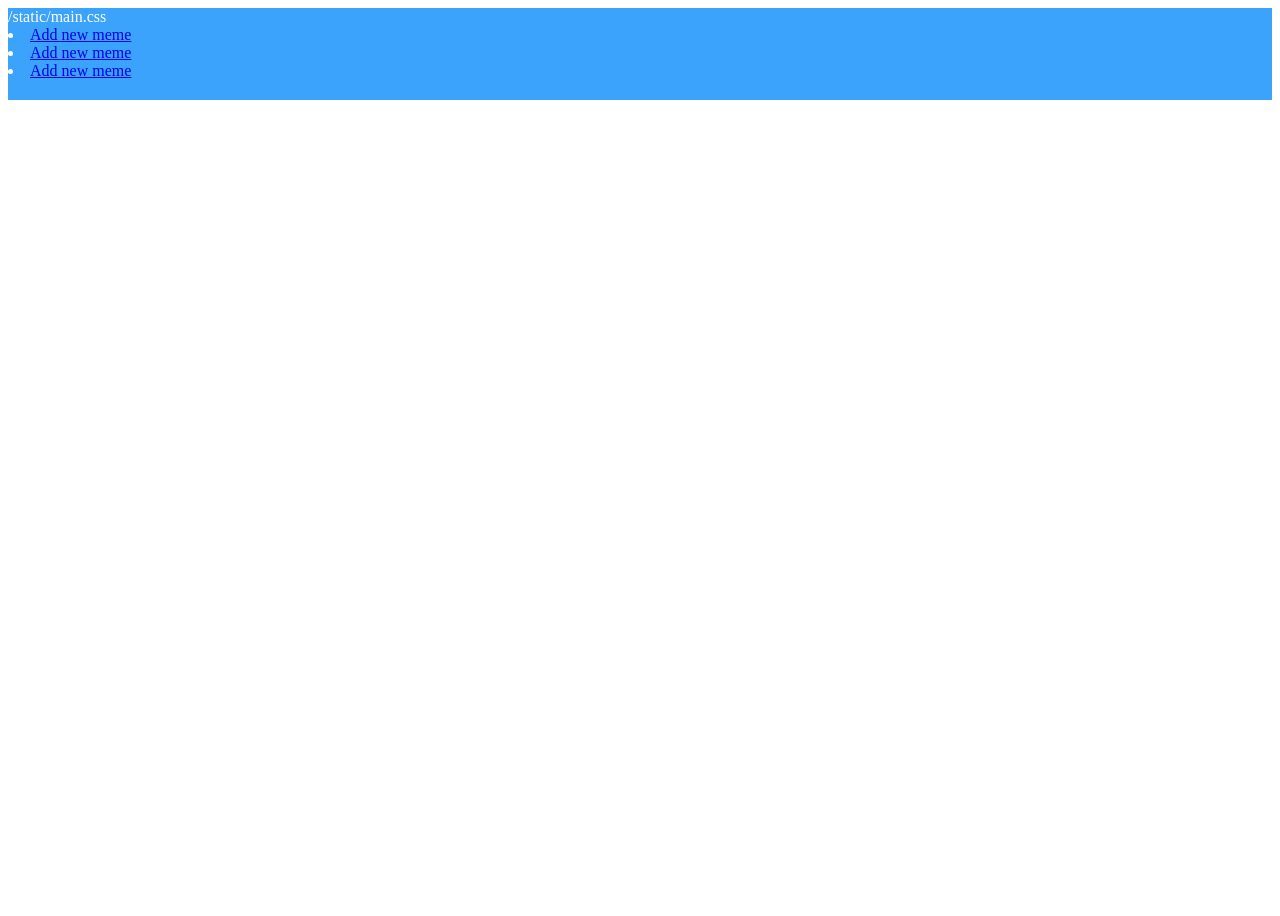
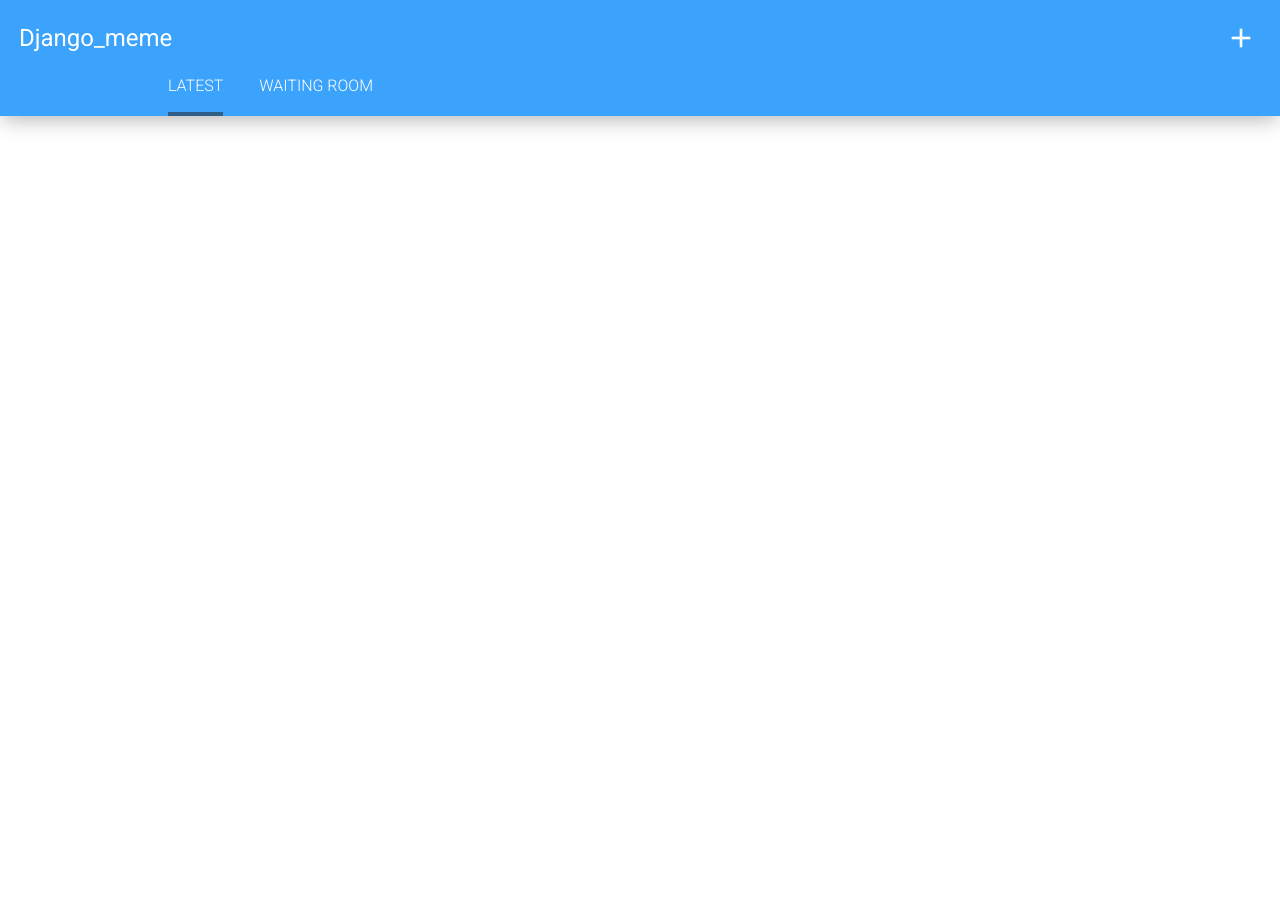
Before and after one commit to marosiak/django_meme, a Django app: page / in a window 1280 px wide. Before the commit the page ends 100 px from the top, so only its background shows below. Run offline with Django 3.2, Linux system fonts and the light colour scheme; data that the repository does not hold is empty.

Commit message:
[added] css style for base.html

```diff
--- a/static/_variables.scss
+++ /dev/null
@@ -1,2 +0,0 @@
-$primary-color: #3BA3FB;
-$secondary-color: #1F89E2;
--- a/static/components/_navigation.scss
+++ /dev/null
@@ -1,6 +0,0 @@
-nav {
-  width: 100%;
-  height: 92px;
-  background-color: $primary-color;
-  color: white;
-}
--- /dev/null
+++ b/static/css/_variables.scss
@@ -0,0 +1,3 @@
+$primary-color: #3BA3FB;
+$secondary-color: #1F89E2;
+$tab-underline-color: #2D5F88;
--- /dev/null
+++ b/static/css/components/_navigation.scss
@@ -0,0 +1,69 @@
+nav {
+  width: 100%;
+  height: 116px;
+  background-color: $primary-color;
+  color: white;
+  position: fixed;
+  box-shadow: rgba(0, 0, 0, 0.3) 0px 5px 20px -2px;
+  user-select: none;
+  .space-between-row {
+    position: absolute;
+    left: 19px;
+    right: 19px;
+    top: 18px;
+    display: flex; justify-content: space-between; flex-direction: row; align-items: center;
+    a {
+      margin: 0; padding: 0;
+      font-size: 18pt;
+      font-family: 'Roboto', sans-serif;
+      font-weight: 400;
+
+      color: white;
+      text-decoration: none;
+    }
+    h1:hover {
+
+    }
+    .add-button {
+      text-decoration: none;
+      color: white;
+      width: 40px;
+      height: 40px;
+      display: flex; justify-content: center; align-items: center;
+      i {
+        font-size: 24pt;
+      }
+    }
+    .add-button:hover {
+      opacity: 0.5
+    }
+  }
+
+  ul {
+    position: absolute;
+    padding: 0;
+    margin-bottom: 0;
+    left: 168px;
+    bottom: 0;
+    display: flex;
+    li {
+      margin-right: 36px;
+      list-style-type: none;
+      height: 36px;
+      a {
+        text-decoration: none;
+        color: white;
+        font-family: 'Roboto', sans-serif;
+        font-weight: 300;
+        padding-bottom: 18px;
+        padding-top: 18px;
+      }
+    }
+    li[active] {
+      border-bottom: 4px solid $tab-underline-color;
+    }
+    li:hover {
+      opacity: 0.6;
+    }
+  }
+}
--- /dev/null
+++ b/static/css/main.css
@@ -0,0 +1,87 @@
+nav {
+  width: 100%;
+  height: 116px;
+  background-color: #3BA3FB;
+  color: white;
+  position: fixed;
+  box-shadow: rgba(0, 0, 0, 0.3) 0px 5px 20px -2px;
+  user-select: none;
+}
+nav .space-between-row {
+  position: absolute;
+  left: 19px;
+  right: 19px;
+  top: 18px;
+  display: flex;
+  justify-content: space-between;
+  flex-direction: row;
+  align-items: center;
+}
+nav .space-between-row a {
+  margin: 0;
+  padding: 0;
+  font-size: 18pt;
+  font-family: "Roboto", sans-serif;
+  font-weight: 400;
+  color: white;
+  text-decoration: none;
+}
+nav .space-between-row .add-button {
+  text-decoration: none;
+  color: white;
+  width: 40px;
+  height: 40px;
+  display: flex;
+  justify-content: center;
+  align-items: center;
+}
+nav .space-between-row .add-button i {
+  font-size: 24pt;
+}
+nav .space-between-row .add-button:hover {
+  opacity: 0.5;
+}
+nav ul {
+  position: absolute;
+  padding: 0;
+  margin-bottom: 0;
+  left: 168px;
+  bottom: 0;
+  display: flex;
+}
+nav ul li {
+  margin-right: 36px;
+  list-style-type: none;
+  height: 36px;
+}
+nav ul li a {
+  text-decoration: none;
+  color: white;
+  font-family: "Roboto", sans-serif;
+  font-weight: 300;
+  padding-bottom: 18px;
+  padding-top: 18px;
+}
+nav ul li[active] {
+  border-bottom: 4px solid #2D5F88;
+}
+nav ul li:hover {
+  opacity: 0.6;
+}
+
+html, body {
+  margin: 0;
+  padding: 0;
+  height: 100%;
+  overflow-y: hidden;
+}
+
+.content {
+  position: absolute;
+  top: 116px;
+  height: 100%;
+  width: 100%;
+  overflow-y: scroll;
+}
+
+/*# sourceMappingURL=main.css.map */
--- /dev/null
+++ b/static/css/main.scss
@@ -0,0 +1,16 @@
+@import "variables";
+@import "components/navigation";
+
+html, body {
+  margin: 0;
+  padding: 0;
+  height: 100%;
+  overflow-y: hidden;
+}
+.content {
+  position: absolute;
+  top: 116px;
+  height: 100%;
+  width: 100%;
+  overflow-y: scroll;
+}
--- a/static/main.css
+++ /dev/null
@@ -1,8 +0,0 @@
-nav {
-  width: 100%;
-  height: 92px;
-  background-color: #3BA3FB;
-  color: white;
-}
-
-/*# sourceMappingURL=main.css.map */
--- a/static/main.scss
+++ /dev/null
@@ -1,2 +0,0 @@
-@import "variables";
-@import "components/navigation";
--- a/templates/base.html
+++ b/templates/base.html
@@ -3,21 +3,24 @@
 <html lang="en">
     <head>
         <link href="https://fonts.googleapis.com/icon?family=Material+Icons" rel="stylesheet">
-        <link rel="stylesheet" type="text/css" href="{% static 'main.css' %}">
+        <link href="https://fonts.googleapis.com/css?family=Roboto:100,300,400" rel="stylesheet">
+        <link rel="stylesheet" type="text/css" href="{% static 'css/main.css' %}">
     </head>
     <body>
         <nav>
-            {% static 'main.css' %}
-            <ur>
-                <li><a href="{% url 'add_meme' %}">Add new meme</a></li>
-                <li><a href="{% url 'add_meme' %}">Add new meme</a></li>
-                <li><a href="{% url 'add_meme' %}">Add new meme</a></li>
-            </ur>
-
+            <div class="space-between-row">
+                <a href="/">Django_meme</a>
+                <a class="add-button" href="{% url 'add_meme' %}"><i class="material-icons">add</i></a>
+            </div>
+            <ul>
+                <li active><a href="#">LATEST</a></li>
+                <li><a href="#">WAITING ROOM</a></li>
+            </ul>
         </nav>
         <div class="content">
             {% block content %}
             {% endblock %}
         </div>
+
     </body>
 </html>
```
Also changed, not shown: 2 other files.
